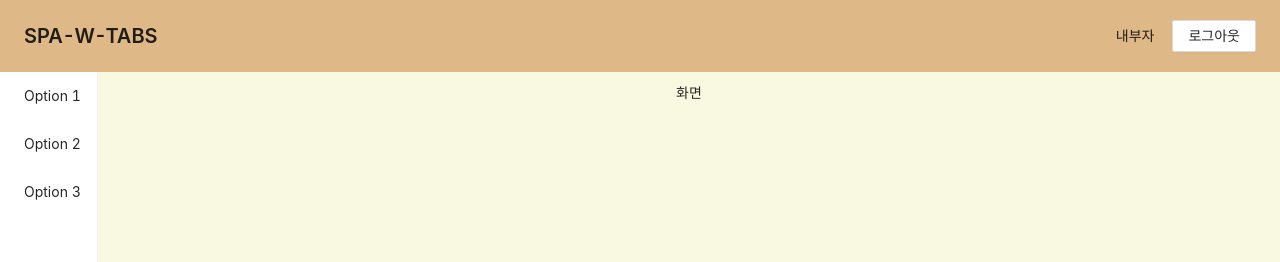
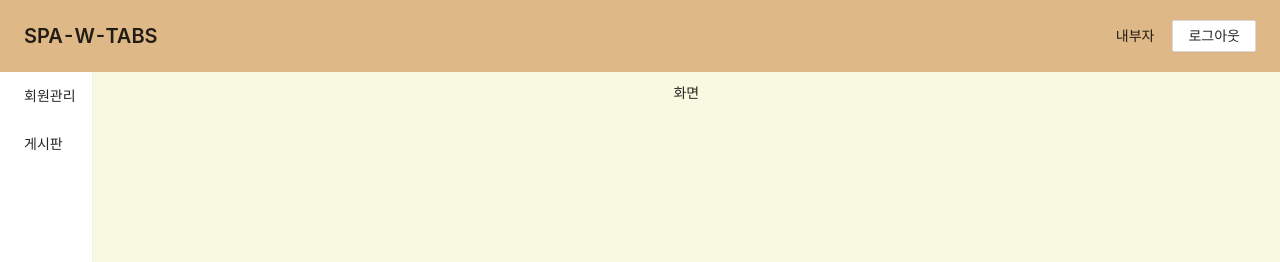
Before and after one commit to eunjung-jenny/SPA-with-TAB, a React (Create React App) app in the folder frontend/: page /login in a window 1280 px wide. Both pictures are taken after a click on the button "내부자로 로그인". Shown: the top 262 px of the page. Built offline with nearby package versions, Linux system fonts and the light colour scheme.

Commit message:
권한에 따른 메뉴바 구현

```diff
--- a/frontend/src/App.tsx
+++ b/frontend/src/App.tsx
@@ -39,7 +39,11 @@ function App(): JSX.Element {
             {(context) => (
               <>
                 <Header {...context} />
-                {loginCompleted(context.user) ? <Home /> : <Auth />}
+                {loginCompleted(context.user) ? (
+                  <Home user={context.user} />
+                ) : (
+                  <Auth />
+                )}
               </>
             )}
           </UserContext.Consumer>
--- a/frontend/src/components/layout/Nav.tsx
+++ b/frontend/src/components/layout/Nav.tsx
@@ -1,6 +1,9 @@
 import { Menu } from 'antd'
 import React from 'react'
 import styled from 'styled-components'
+import MENU_CONFIGS from '../../config/menu'
+import { AuthorizedUserType } from '../../contexts/user-context'
+import { userCategory } from '../../utils/auth'
 import MyMenu from '../antd/MyMenu'
 
 const { Item } = Menu
@@ -11,6 +14,7 @@ const Container = styled.div`
 `
 
 type Props = {
+  user: AuthorizedUserType
   navStyle?: React.CSSProperties
   menuStyle?: React.CSSProperties
 }
@@ -26,9 +30,16 @@ const Nav = (props: Props) => {
         mode="inline"
         style={menuStyle}
       >
-        <Item key="1">Option 1</Item>
-        <Item key="2">Option 2</Item>
-        <Item key="3">Option 3</Item>
+        {Object.entries(MENU_CONFIGS)
+          .filter(([menu, menuConfig]) => {
+            return (
+              menuConfig.allowed.includes(userCategory(props.user)) &&
+              !menuConfig.hidden
+            )
+          })
+          .map(([menu, menuConfig]) => (
+            <Item key={menu}>{menuConfig.menuString}</Item>
+          ))}
       </MyMenu>
     </Container>
   )
--- /dev/null
+++ b/frontend/src/config/menu.tsx
@@ -0,0 +1,20 @@
+import { UserCategoryType } from '../contexts/user-context'
+import { MenuConfigType, MenuType } from '../types/menu'
+
+const MENU_CONFIGS: Record<MenuType, MenuConfigType> = {
+  [MenuType.MemberManagement]: {
+    menuString: '회원관리',
+    allowed: [UserCategoryType.Insider],
+  },
+  [MenuType.Board]: {
+    menuString: '게시판',
+    allowed: [UserCategoryType.Insider, UserCategoryType.Outsider],
+  },
+  [MenuType.Article]: {
+    menuString: '게시글',
+    allowed: [UserCategoryType.Insider, UserCategoryType.Outsider],
+    hidden: true,
+  },
+}
+
+export default MENU_CONFIGS
--- a/frontend/src/contexts/user-context.ts
+++ b/frontend/src/contexts/user-context.ts
@@ -4,6 +4,11 @@ export enum LoginType {
   INSIDER = 'INSIDER',
   OUTSIDER_W_TF = 'OUTSIDER_W_TF',
   OUTSIDER_WO_TF = 'OUTSIDER_WO_TF',
+}
+
+export enum UserCategoryType {
+  Insider = 'Insider',
+  Outsider = 'Outsider',
 }
 
 export type UserContextType = {
--- a/frontend/src/pages/Home.tsx
+++ b/frontend/src/pages/Home.tsx
@@ -2,6 +2,7 @@ import React from 'react'
 import { useHistory } from 'react-router-dom'
 import styled from 'styled-components'
 import Nav from '../components/layout/Nav'
+import { AuthorizedUserType } from '../contexts/user-context'
 
 const Container = styled.div`
   &.home {
@@ -10,8 +11,14 @@ const Container = styled.div`
   }
 `
 
-const Home: React.FC = () => {
+type Props = {
+  user: AuthorizedUserType
+}
+
+const Home: React.FC<Props> = (props: Props) => {
   const history = useHistory()
+
+  const { user } = props
 
   React.useEffect(() => {
     history.push('/')
@@ -20,6 +27,7 @@ const Home: React.FC = () => {
   return (
     <Container className="home">
       <Nav
+        user={user}
         navStyle={{ maxWidth: '250px' }}
         menuStyle={{ minHeight: '100vh' }}
       />
--- /dev/null
+++ b/frontend/src/types/menu.ts
@@ -0,0 +1,14 @@
+import { UserCategoryType } from '../contexts/user-context'
+
+export enum MenuType {
+  MemberManagement = 'MemberManagement',
+  Board = 'Board',
+  Article = 'Article',
+}
+
+export type MenuConfigType = {
+  menuString: string
+  allowed: UserCategoryType[]
+  hidden?: boolean
+  // component: React.FC<any>
+}
--- a/frontend/src/utils/auth.ts
+++ b/frontend/src/utils/auth.ts
@@ -1,7 +1,16 @@
-import { AuthorizedUserType, UserType } from '../contexts/user-context'
+import {
+  AuthorizedUserType,
+  UserCategoryType,
+  UserType,
+} from '../contexts/user-context'
 
 export const loginCompleted = (user: UserType): user is AuthorizedUserType => {
   if (!user.authorized) return false
   if (!user.isInside && !user.passTwoFactor) return false
   return true
 }
+
+export const userCategory = (user: AuthorizedUserType): UserCategoryType => {
+  if (user.isInside) return UserCategoryType.Insider
+  return UserCategoryType.Outsider
+}
```
